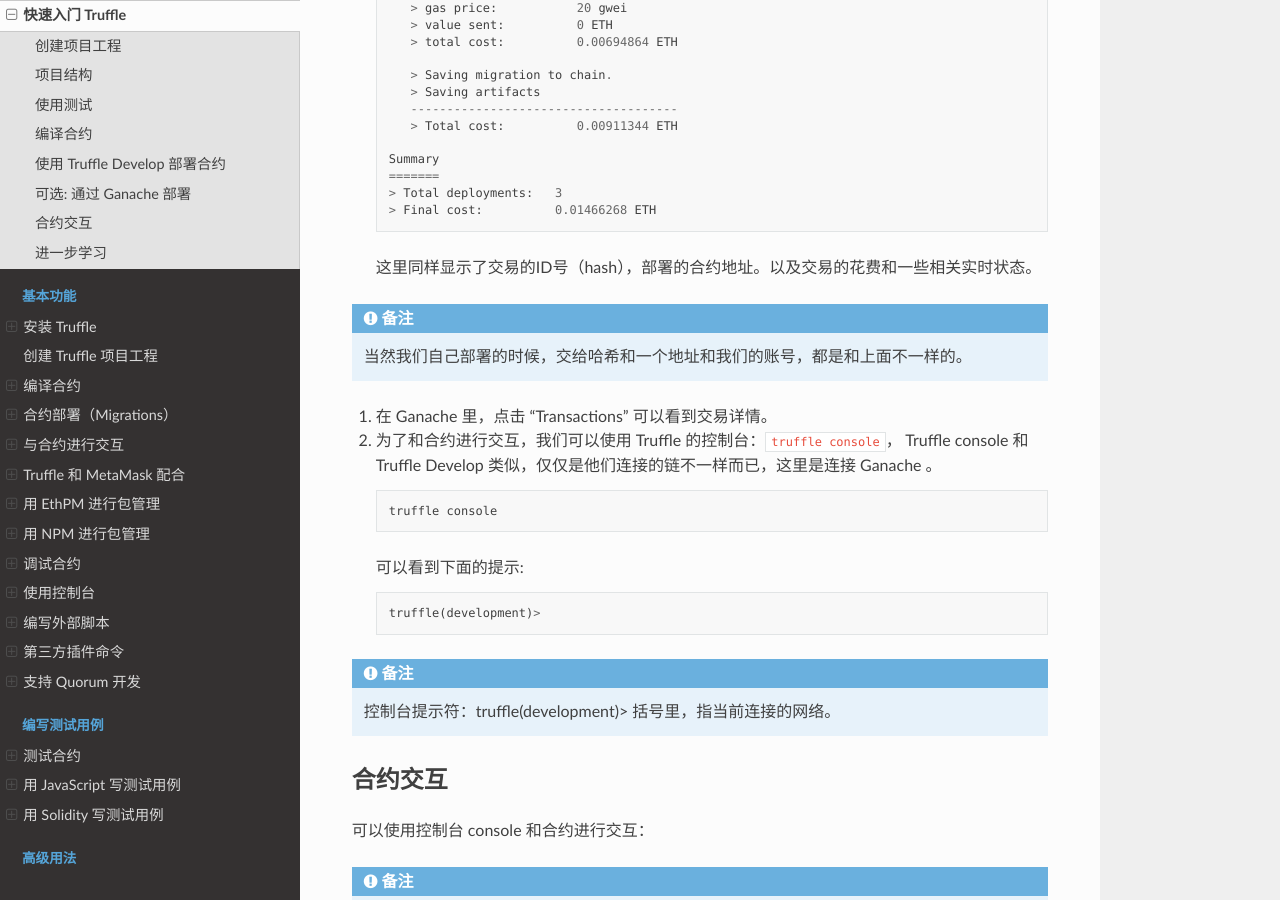
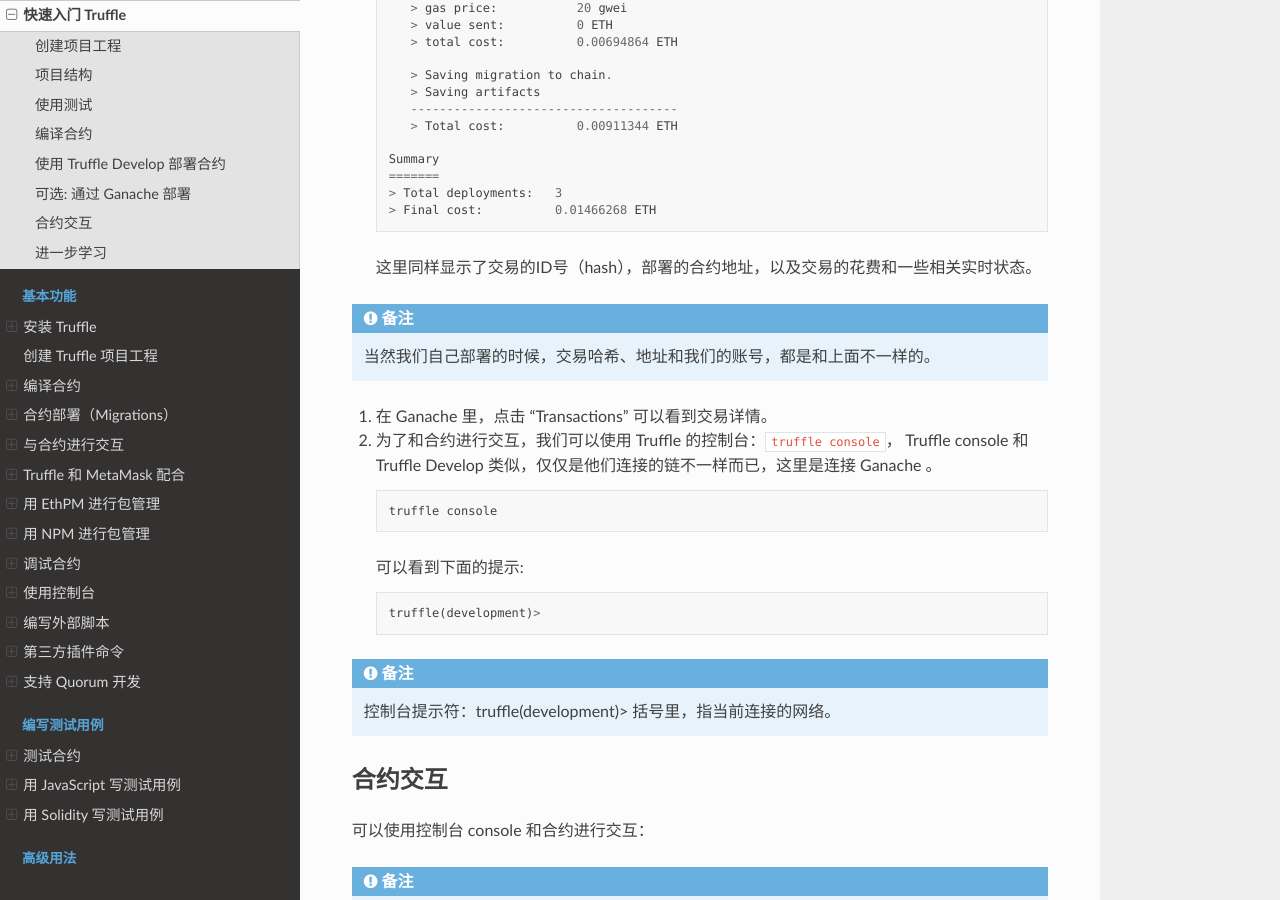
Before and after one commit to lbc-team/truffle-docs, a Sphinx documentation site: the page built from source/quickstart.md, in a window 1280 px wide and 900 px high, scrolled down 7339 px. Built offline with Sphinx 7.4.7 and the Read the Docs theme 2.0.0, drawn with Linux system fonts in a browser that asks for light colours; comment, search, counter and statistics services are not loaded.

Commit message:
Update quickstart.md
修改翻译的一些问题

````diff
--- a/source/quickstart.md
+++ b/source/quickstart.md
@@ -394,10 +394,10 @@ Truffle 大多数命令都是在 Truffle 项目目录下运行的。 所以第
    > Final cost:          0.01466268 ETH
    ```
 
-   这里同样显示了交易的ID号（hash），部署的合约地址。以及交易的花费和一些相关实时状态。
+   这里同样显示了交易的ID号（hash），部署的合约地址，以及交易的花费和一些相关实时状态。
 
  ``` note::
-  当然我们自己部署的时候，交给哈希和一个地址和我们的账号，都是和上面不一样的。
+  当然我们自己部署的时候，交易哈希、地址和我们的账号，都是和上面不一样的。
  ```
 
 1. 在 Ganache 里，点击 "Transactions" 可以看到交易详情。
````
